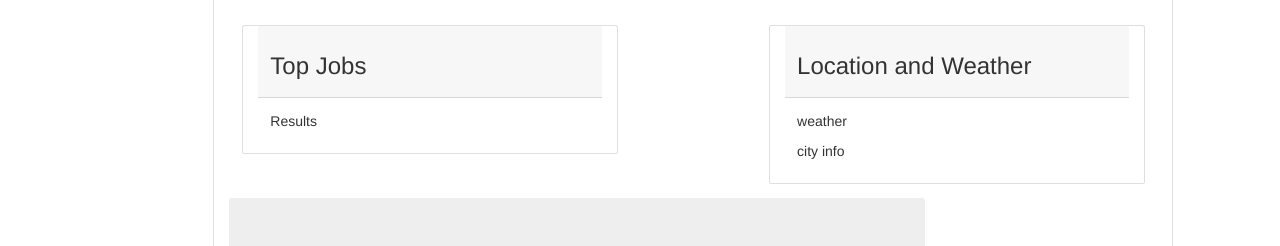
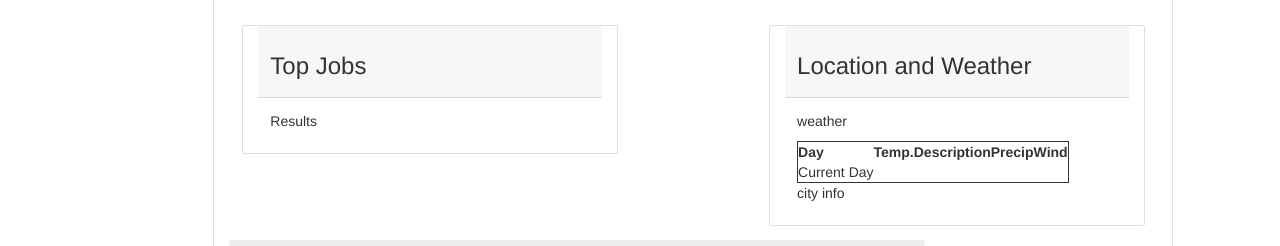
Before and after one commit to Raymond2129/Project-One, a plain HTML site: page index.html in a window 1280 px wide. Shown: the part 698-944 px from the top of the page. Drawn offline with nearby package versions, Linux system fonts and the light colour scheme.

Commit message:
weather html and javacsript

```diff
--- a/index.html
+++ b/index.html
@@ -81,6 +81,23 @@
 			</div>
 			<div class="card-body">
 				<p>weather</p>
+				<div id="cityOutput"></div>
+    <table id="weatherTable">
+        <tr>
+          <th>Day</th>
+          <th id="highLow">Temp.</th>
+          <th id="description">Description</th>
+          <th id="precip">Precip</th>
+          <th id="wind">Wind</th>
+        </tr>
+        <tr id="dayOne">
+          <td>Current Day</td>
+          <td id="temp1"></td>
+          <td id="description1"></td>
+          <td id="precip1"></td>
+          <td id="wind1"></td>
+				</tr>
+    </table>
 				<p>city info</p>
 			</div>
 		   </div>
--- a/style.css
+++ b/style.css
@@ -7,3 +7,7 @@ h1{
 .card {
     margin-top: 15px;
 }
+
+#weatherTable{
+    border: 1px solid;
+}
```
Also changed, not shown: logic.js (+37 -0 lines).
